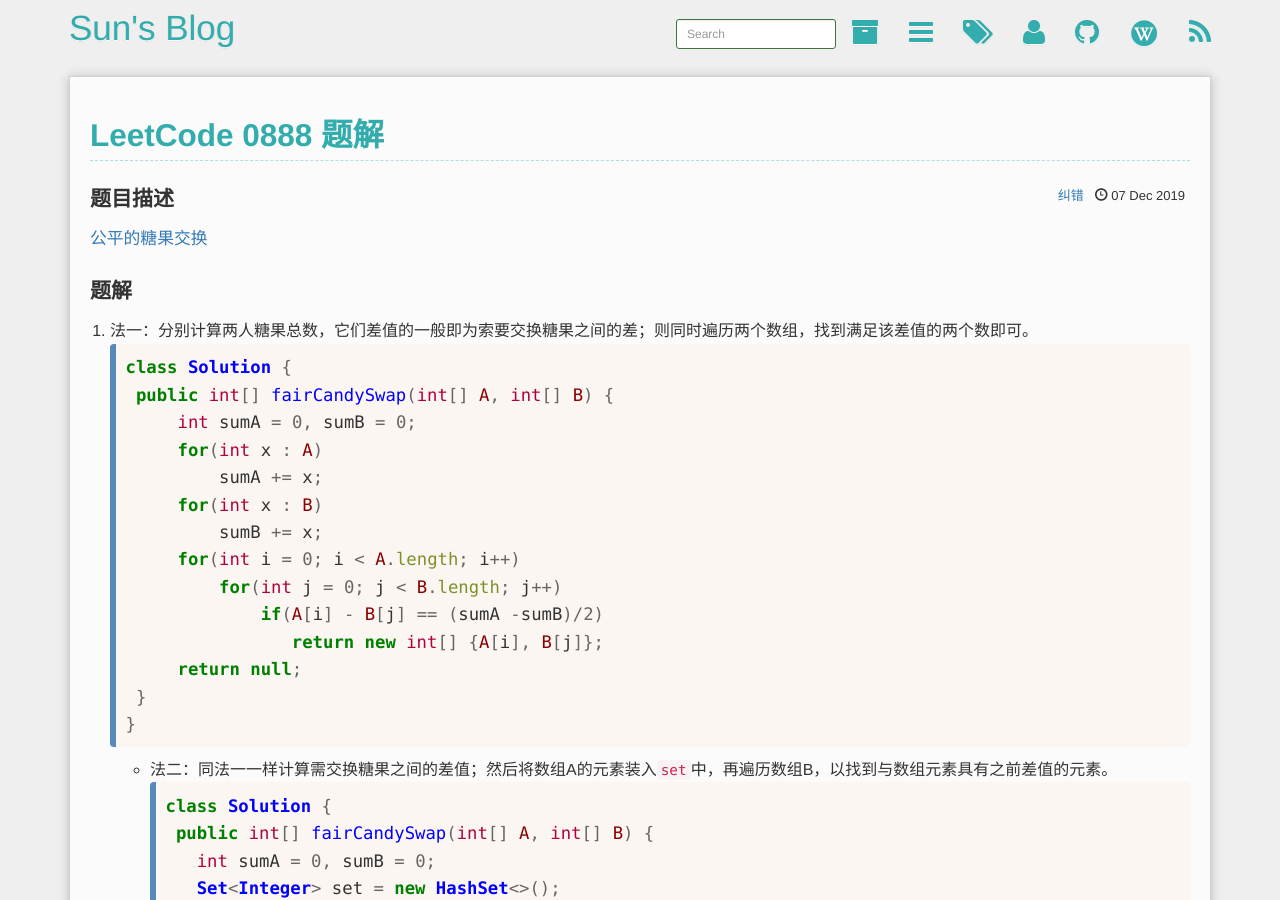
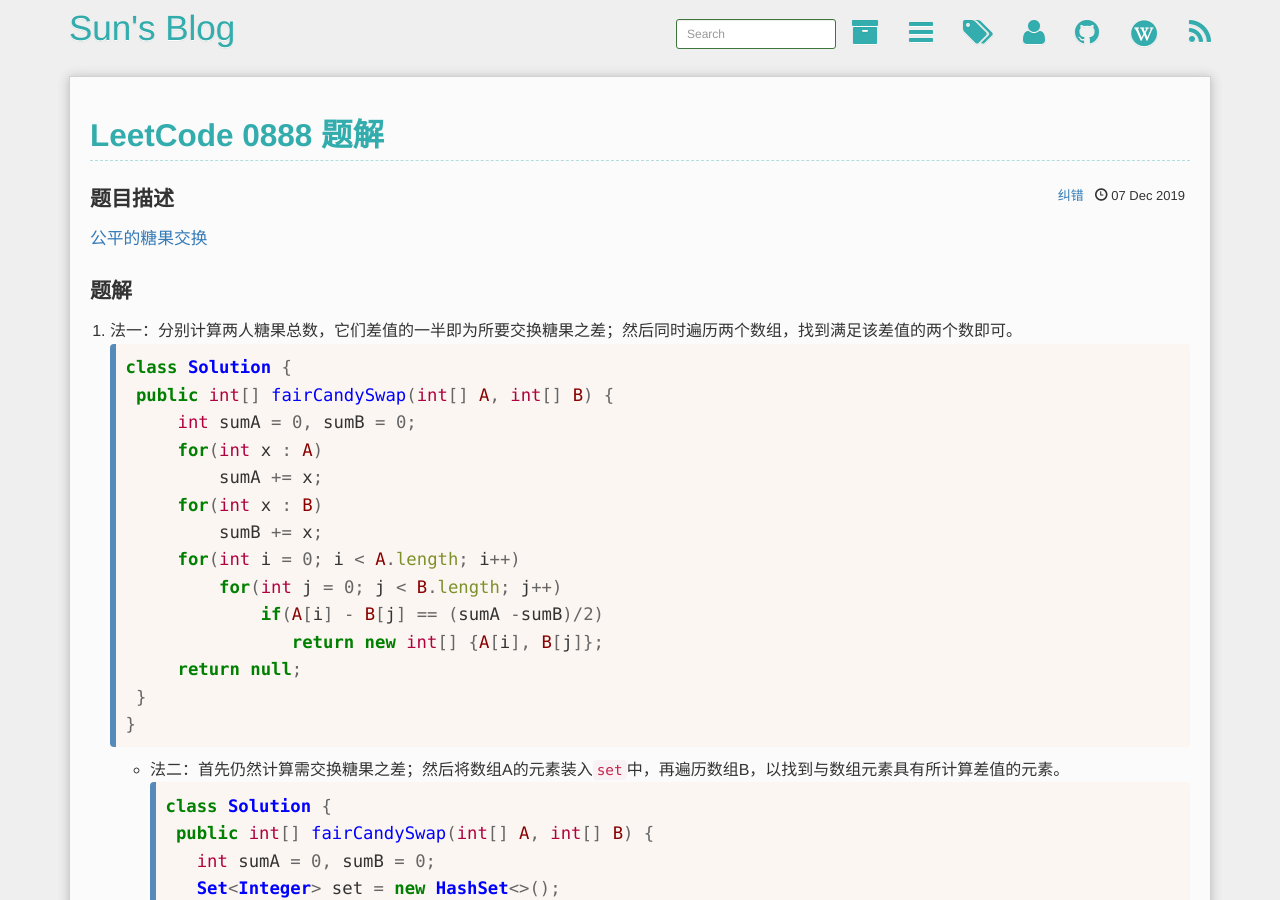
Before and after one commit to YurieSun/YurieSun.github.io, a Jekyll site: the page built from _posts/2019-12-07-leetcode-0888-fair-candy-swap.md, in a window 1280 px wide and 900 px high. Built offline with Jekyll 4.4.1, drawn with Linux system fonts in a browser that asks for light colours.

Commit message:
revise typo

````diff
--- a/_posts/2019-12-07-leetcode-0888-fair-candy-swap.md
+++ b/_posts/2019-12-07-leetcode-0888-fair-candy-swap.md
@@ -11,7 +11,7 @@ tags: [solving LeetCode]
 [公平的糖果交换](https://leetcode-cn.com/problems/fair-candy-swap/)
 
 ### 题解
-1. 法一：分别计算两人糖果总数，它们差值的一般即为索要交换糖果之间的差；则同时遍历两个数组，找到满足该差值的两个数即可。
+1. 法一：分别计算两人糖果总数，它们差值的一半即为所要交换糖果之差；然后同时遍历两个数组，找到满足该差值的两个数即可。
 ```java
 class Solution {
     public int[] fairCandySwap(int[] A, int[] B) {
@@ -28,7 +28,7 @@ class Solution {
     }
 }
 ```
-* 法二：同法一一样计算需交换糖果之间的差值；然后将数组A的元素装入`set`中，再遍历数组B，以找到与数组元素具有之前差值的元素。
+* 法二：首先仍然计算需交换糖果之差；然后将数组A的元素装入`set`中，再遍历数组B，以找到与数组元素具有所计算差值的元素。
 ```java
 class Solution {
     public int[] fairCandySwap(int[] A, int[] B) {
````
